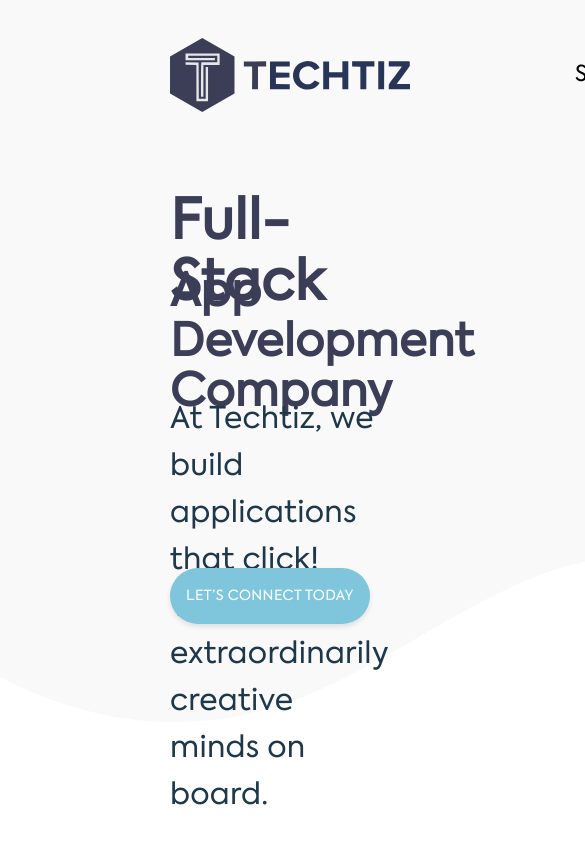
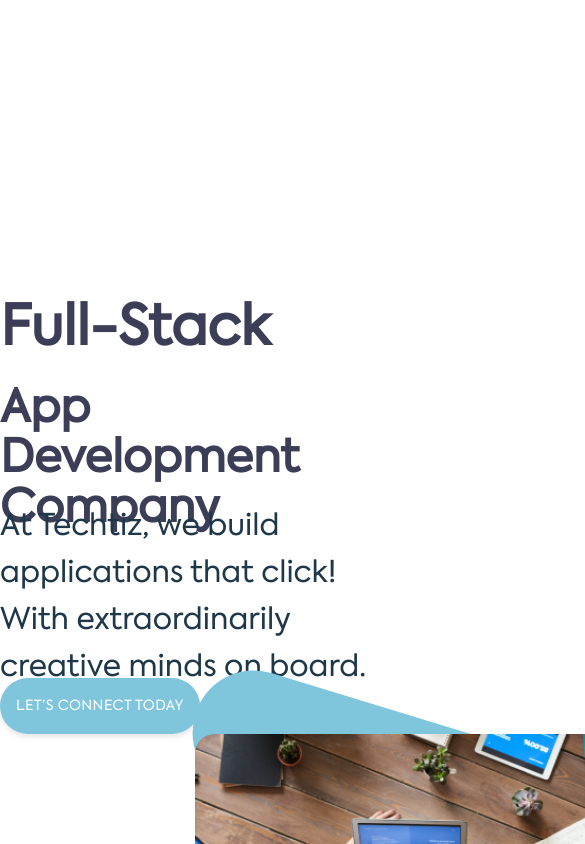
Before and after one commit to mohsinghafoor/techtiz, a React (Create React App) app: page / in a window 390 px wide. Shown: the top 844 px of the page, 585 px wide, since content can reach past the window. Built offline with nearby package versions, Linux system fonts and the light colour scheme.

Commit message:
made fullstack component responsive

```diff
--- a/package.json
+++ b/package.json
@@ -10,6 +10,7 @@
     "@testing-library/user-event": "^12.8.3",
     "react": "^17.0.2",
     "react-dom": "^17.0.2",
+    "react-material-ui-carousel": "^2.3.1",
     "react-scripts": "4.0.3",
     "web-vitals": "^1.1.2"
   },
--- a/src/App.js
+++ b/src/App.js
@@ -14,17 +14,18 @@
 function App() {
   return (
     <>
-      <Header />
       <FullStack />
+      {/* <Header />
+
       <Services />
       <Process />
       <Projects />
       <Industries />
       <Feedback />
-      <Pricing />
-      <ContactUs />
+      <Pricing /> */}
+      {/* <ContactUs />
       <Footer />
-      <PrivacyPolocy />
+      <PrivacyPolocy /> */}
     </>
   );
 }
--- a/src/components/FullStack/index.jsx
+++ b/src/components/FullStack/index.jsx
@@ -3,20 +3,24 @@
 import Typography from "@material-ui/core/Typography";
 import Button from "@material-ui/core/Button";
 import laptopimg from "../../assets/img1.png";
-import { Container, Box } from "@material-ui/core";
+import { Container, Box, Grid } from "@material-ui/core";
 
 const useStyles = makeStyles((theme) => ({
-  root: {
-    flexGrow: 1,
+  main: {
+    marginTop: 300,
+    display: "flex",
+    justifyContent: "center",
+  },
+  dflex: {
+    display: "flex",
+    // justifyContent: "center",
+    // alignItems: "flex-start",
+    flexDirection: "column",
   },
   full: {
-    position: "absolute",
     display: "flex",
     maxWidth: 360,
     height: 65,
-    left: 170,
-    top: 194,
-
     fontFamily: "Axiforma",
     fontStyle: "normal",
     fontWeight: 800,
@@ -27,45 +31,34 @@
     color: "#3B3E56",
   },
   app: {
-    position: "absolute",
     display: "flex",
     maxWidth: 631,
     height: 89,
-    left: 170,
-    top: 269,
-
     fontFamily: "Axiforma",
     fontStyle: "normal",
     fontWeight: 800,
     fontSize: 45,
     lineHeight: "50px",
     /* or 50px */
-
     color: "#3B3E56",
+    marginTop: 20,
   },
   techtiz: {
-    position: "absolute",
     display: "flex",
     maxWidth: 588,
     height: 144,
-    left: 170,
-    top: 397,
-
     fontFamily: "Axiforma",
     fontStyle: "normal",
     fontWeight: 300,
     fontSize: 30,
     lineHeight: "47px",
-
     color: "#1E3849",
+    marginTop: 30,
   },
   btn: {
-    position: "absolute",
     width: 200,
     height: 56,
-    left: 170,
-    top: 568,
-
+    marginTop: 30,
     background: "#7FC6DC",
     boxShadow: "0px 3px 5px rgba(0, 0, 0, 0.1)",
     borderRadius: 72,
@@ -83,27 +76,17 @@
       background: "#ADD8E6",
     },
   },
-  box: {
-    position: "absolute",
-    width: 624,
-    height: 417,
-    left: 649,
-    top: 147,
-  },
   img: {
     position: "absolute",
     width: 620,
-    left: 829,
-    top: 200,
-    borderRadius: 50,
+    borderRadius: 20,
   },
   blue: {
     position: "absolute",
     width: 125.4,
     height: 421.45,
-    left: 963.76,
-    top: 42.26,
-
+    marginTop: -168,
+    marginLeft: 137,
     background: "#7FC6DC",
     borderRadius: 275,
     transform: "matrix(-0.27, 0.97, -0.95, -0.29, 0, 0)",
@@ -112,17 +95,11 @@
     position: "absolute",
     width: 122.16,
     height: 441.45,
-    top: 358.12,
-    left: 1178.28,
-
+    marginTop: 180,
+    marginLeft: 350,
     background: "#FFC107",
     borderRadius: 275,
     transform: "matrix(-0.27, 0.97, -0.95, -0.29, 0, 0)",
-  },
-  wave: {
-    marginLeft: -170,
-    marginTop: 400,
-    width: "98.6rem",
   },
 }));
 
@@ -130,41 +107,21 @@
   const classes = useStyles();
 
   return (
-    <Container className={classes.root}>
-      <Box
-        style={{
-          height: "30rem",
-          width: "99rem",
-          background: "#f9f9f9",
-          marginLeft: -177,
-        }}
-      >
-        {" "}
-        <svg
-          xmlns="http://www.w3.org/2000/svg"
-          viewBox="0 0 1440 320"
-          className={classes.wave}
-        >
-          <path
-            fill="#f9f9f9"
-            fill-opacity="1"
-            d="M0,0L48,48C96,96,192,192,288,245.3C384,299,480,309,576,272C672,235,768,149,864,144C960,139,1056,213,1152,208C1248,203,1344,117,1392,74.7L1440,32L1440,0L1392,0C1344,0,1248,0,1152,0C1056,0,960,0,864,0C768,0,672,0,576,0C480,0,384,0,288,0C192,0,96,0,48,0L0,0Z"
-          ></path>
-        </svg>
-      </Box>
-      <Typography className={classes.full}>Full-Stack</Typography>
-      <Typography className={classes.app}>App Development Company​</Typography>
-      <Typography className={classes.techtiz}>
+    <Grid container className={classes.main}>
+      <Grid item lg={5} md={12} className={classes.dflex}>
+        <Box className={classes.full}>Full-Stack</Box>
+        <Box className={classes.app}>App Development Company​</Box>
+        <Box className={classes.techtiz}>
           At Techtiz, we build applications that click! With extraordinarily
           creative minds on board.
-      </Typography>
+        </Box>
         <Button className={classes.btn}> Let’s Connect Today </Button>
-      {/* <Box className={classes.box}> */}
+      </Grid>
+      <Grid item lg={4} md={12}>
         <Box className={classes.blue}></Box>
         <Box className={classes.yellow}></Box>
         <img src={laptopimg} alt="" className={classes.img} />
-
-      {/* </Box> */}
-    </Container>
+      </Grid>
+    </Grid>
   );
 }
```
Also changed, not shown: 2 other files (tests, documents, lock files or other folders). Lines whose indentation alone changed are shown as unchanged.
